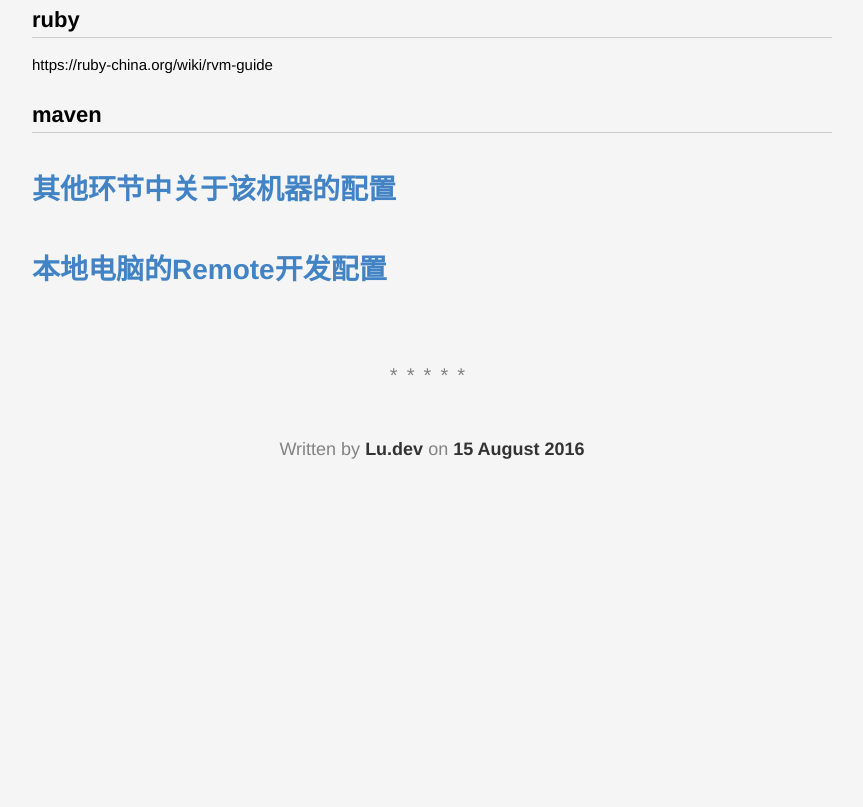
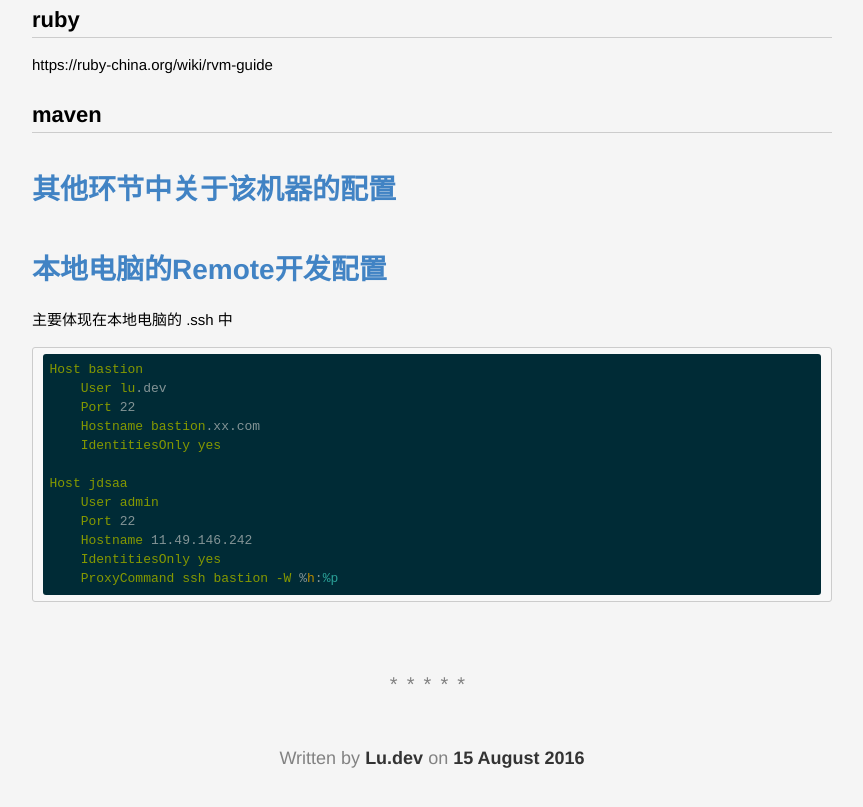
Before and after one commit to lucky521/blog, a Jekyll site: the page built from _posts/productivity/2016-08-15-how-to-use-linux.markdown, in a window 1280 px wide and 900 px high, scrolled down 2157 px. Shown: the top 807 px of the window, without its empty margins (208-1071 px from the left). Built offline with Jekyll 4.4.1, drawn with Linux system fonts in a browser that asks for light colours; before the commit the page ends 2748 px from its top, so only the background shows below that.

Commit message:
update blog

````diff
--- a/_posts/ml/2019-03-25-ML-Serving.markdown
+++ b/_posts/ml/2019-03-25-ML-Serving.markdown
@@ -19,8 +19,8 @@ categories: [MachineLearning]
 
 
 # 从训练环境到预测环境
-
 Moving models from training to serving in production at scale.
+一些常见的部署框架和工具包括 TensorFlow Serving、ONNX Runtime、OpenVINO、TensorRT、TorchScript.
 
 
 # 模型格式
--- a/_posts/productivity/2016-08-15-how-to-use-linux.markdown
+++ b/_posts/productivity/2016-08-15-how-to-use-linux.markdown
@@ -85,3 +85,19 @@ https://ruby-china.org/wiki/rvm-guide
 
 
 # 本地电脑的Remote开发配置
+主要体现在本地电脑的 .ssh 中
+
+```
+Host bastion
+    User lu.dev
+    Port 22
+    Hostname bastion.xx.com
+    IdentitiesOnly yes
+
+Host jdsaa
+    User admin
+    Port 22
+    Hostname 11.49.146.242
+    IdentitiesOnly yes
+    ProxyCommand ssh bastion -W %h:%p
+```
````
Also changed, not shown: _posts/ml/2017-05-15-NLP-using-machine-learning.markdown (+9 -0 lines).
